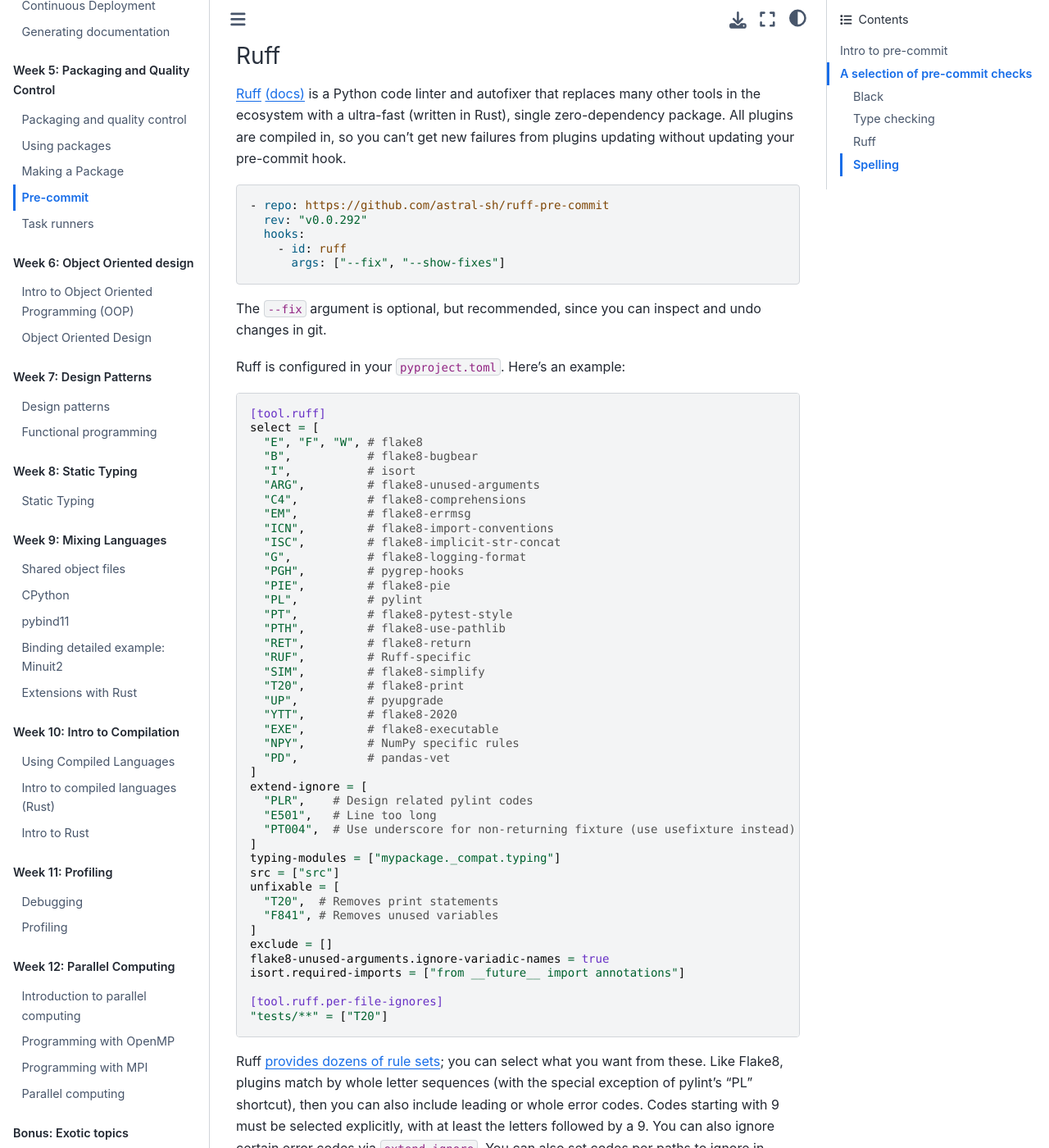
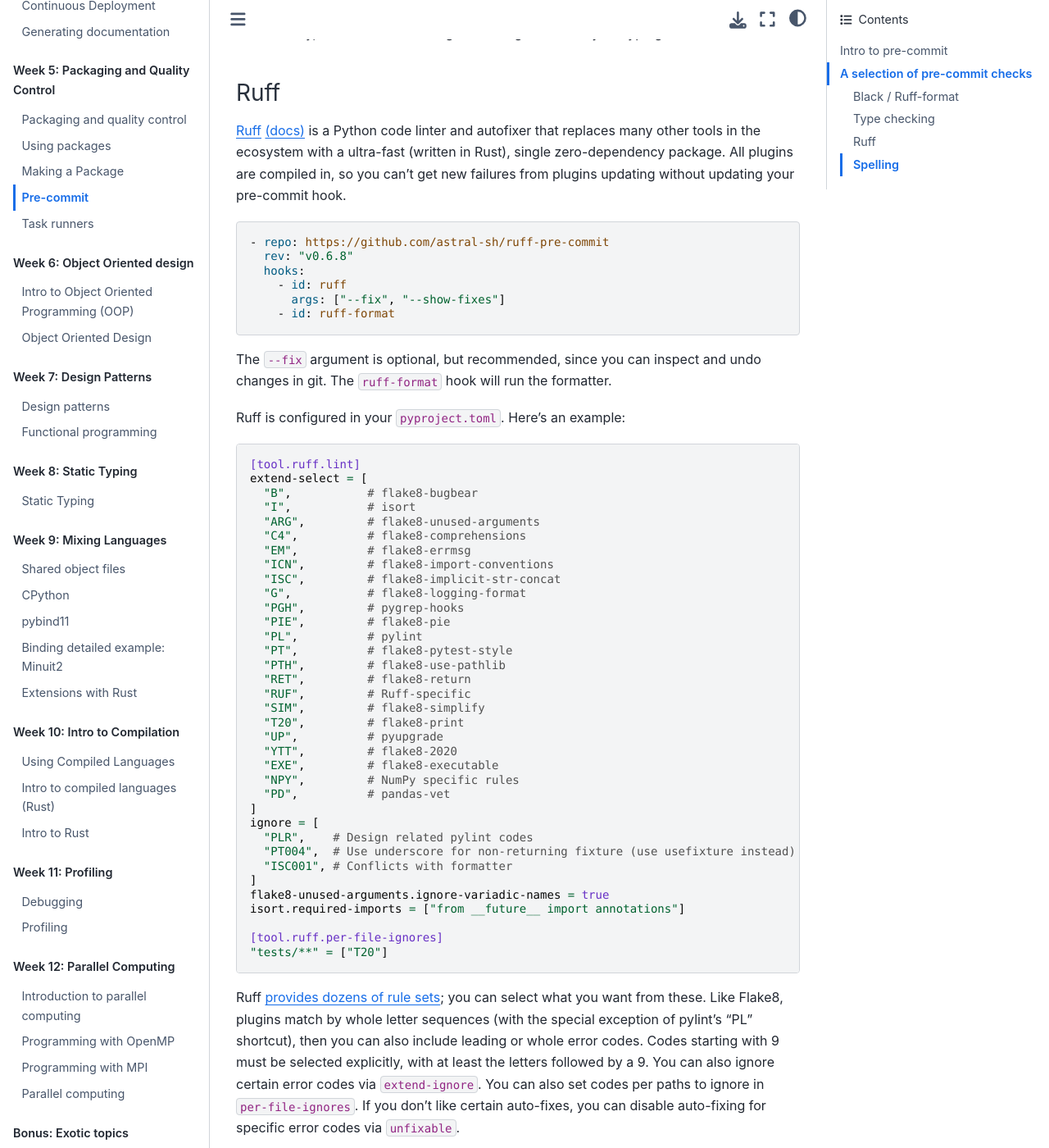
Before and after one commit to se-for-sci/se-for-sci.github.io, a Jupyter Book: the page built from content/week05/precommit.md, in a window 1280 px wide and 1400 px high, scrolled down 3717 px. Shown: the whole window at 82% size. Built offline with Jupyter Book 1.0.4 settings and Sphinx 7.4.7 and the Sphinx Book theme 1.1.4, drawn with Linux system fonts in a browser that asks for light colours; some of the changed text lies outside the part shown.

Commit message:
fix: bump pc/gha and update for newer Ruff (#65)
* fix: bump and add nox job to bump

Signed-off-by: Henry Schreiner <henryschreineriii@gmail.com>

* fix: modern versions of Ruff updates

Signed-off-by: Henry Schreiner <henryschreineriii@gmail.com>

* [pre-commit.ci] auto fixes from pre-commit.com hooks

for more information, see https://pre-commit.ci

* docs: mention pipx run script

Signed-off-by: Henry Schreiner <henryschreineriii@gmail.com>

---------

Signed-off-by: Henry Schreiner <henryschreineriii@gmail.com>
Co-authored-by: pre-commit-ci[bot] <66853113+pre-commit-ci[bot]@users.noreply.github.com>

````diff
--- a/content/week05/precommit.md
+++ b/content/week05/precommit.md
@@ -40,7 +40,7 @@
 ```yaml
 repos:
   - repo: https://github.com/pre-commit/pre-commit-hooks
-    rev: "v4.4.0"
+    rev: "v4.6.0"
     hooks:
       - id: check-added-large-files
       - id: check-case-conflict
@@ -65,7 +65,7 @@
 
 ## A selection of pre-commit checks
 
-### Black
+### Black / Ruff-format
 
 [Black](https://black.readthedocs.io/en/latest/) is a popular auto-formatter
 from the Python Software Foundation. One of the main features of Black is that
@@ -91,7 +91,7 @@
 
 ```yaml
 - repo: https://github.com/psf/black-pre-commit-mirror
-  rev: "23.9.1"
+  rev: "24.8.0"
   hooks:
     - id: black
 ```
@@ -104,6 +104,9 @@
 long unreadable portions into a variable, avoid writing matrices as 1D lists,
 etc.
 
+Note that Ruff-format is 99.9% identical and 10-50x faster, so just use that
+these days.
+
 #### Jupyter notebook support
 
 If you want Black for Jupyter notebooks _too_, replace `id: black` with
@@ -186,21 +189,21 @@
 
 ```yaml
 - repo: https://github.com/astral-sh/ruff-pre-commit
-  rev: "v0.0.292"
+  rev: "v0.6.8"
   hooks:
     - id: ruff
       args: ["--fix", "--show-fixes"]
+    - id: ruff-format
 ```
 
 The `--fix` argument is optional, but recommended, since you can inspect and
-undo changes in git.
+undo changes in git. The `ruff-format` hook will run the formatter.
 
 Ruff is configured in your `pyproject.toml`. Here's an example:
 
 ```toml
-[tool.ruff]
-select = [
-  "E", "F", "W", # flake8
+[tool.ruff.lint]
+extend-select = [
   "B",           # flake8-bugbear
   "I",           # isort
   "ARG",         # flake8-unused-arguments
@@ -224,18 +227,11 @@
   "NPY",         # NumPy specific rules
   "PD",          # pandas-vet
 ]
-extend-ignore = [
+ignore = [
   "PLR",    # Design related pylint codes
-  "E501",   # Line too long
   "PT004",  # Use underscore for non-returning fixture (use usefixture instead)
+  "ISC001", # Conflicts with formatter
 ]
-typing-modules = ["mypackage._compat.typing"]
-src = ["src"]
-unfixable = [
-  "T20",  # Removes print statements
-  "F841", # Removes unused variables
-]
-exclude = []
 flake8-unused-arguments.ignore-variadic-names = true
 isort.required-imports = ["from __future__ import annotations"]
 
@@ -265,7 +261,8 @@
 Here are some good error codes to enable on most (but not all!) projects:
 
 - `E`, `F`, `W`: These are the standard flake8 checks, classic checks that have
-  stood the test of time.
+  stood the test of time. Most of these are enabled by default, except for a few
+  that clash with formatting.
 - `B`: This finds patterns that are very bug-prone.
 - `I`: This sorts your includes. There are multiple benefits, such as smaller
   diffs, fewer conflicts, a way to auto-inject `__future__` imports, and easier
````
Also changed, not shown: other parts of content/week05/precommit.md (+3 -3 lines), content/week04/cd.md (+2 -2 lines), content/week04/ci.md (+3 -3 lines), content/week04/docs.md (+3 -3 lines), content/week05/using_packages.md (+27 -0 lines), noxfile.py (+107 -0 lines).
